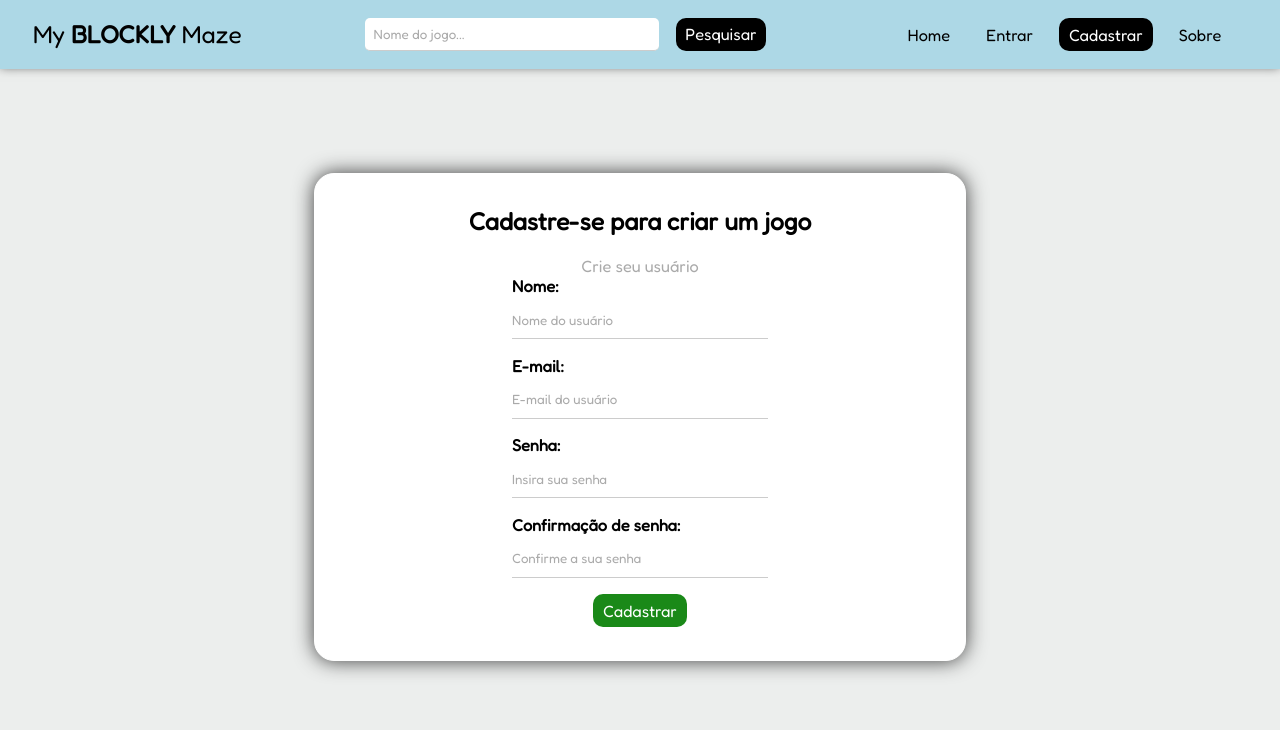
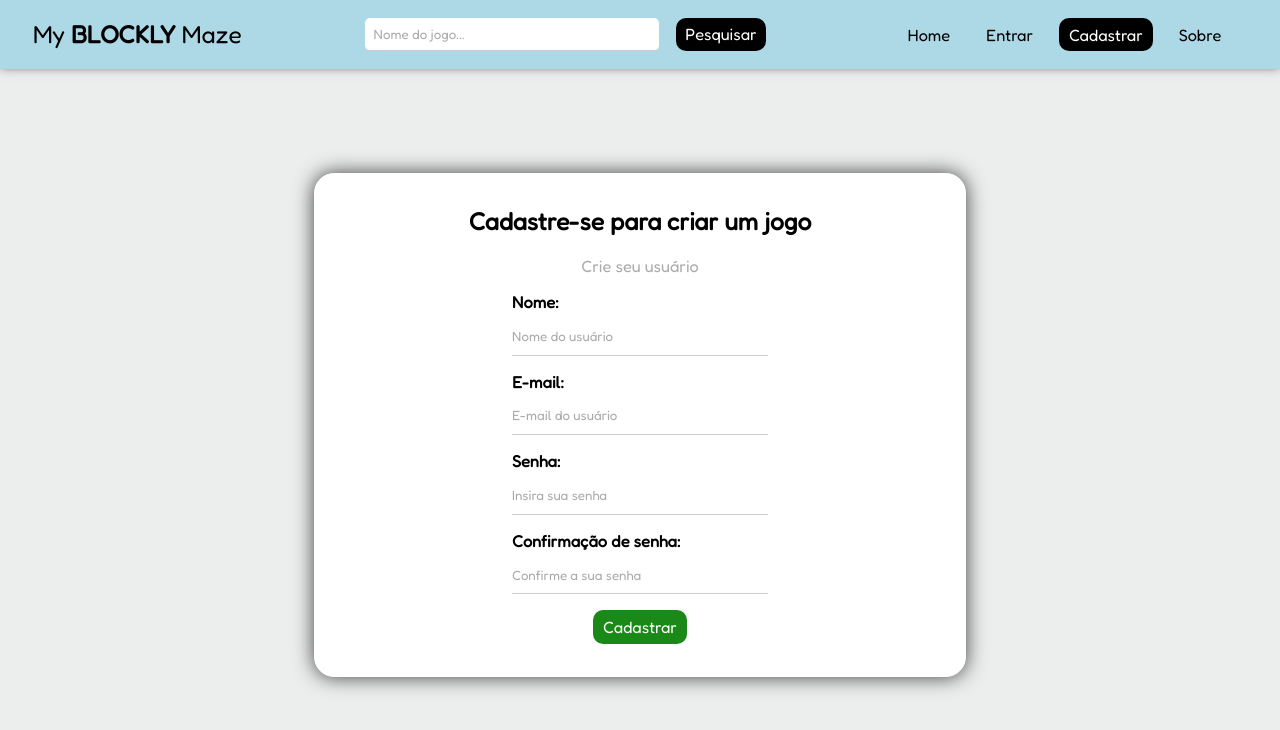
Before and after one commit to diegovds/maze-game-generator, a React (Create React App) app: page /register in a window 1280 px wide. Shown: the top 730 px of the page. Built offline with nearby package versions, Linux system fonts and the light colour scheme; no server answers.

Commit message:
fix css login and register

```diff
--- a/src/pages/Login/Login.module.css
+++ b/src/pages/Login/Login.module.css
@@ -21,4 +21,5 @@
 
 .login p {
   color: #aaa;
+  margin-bottom: 1rem;
 }
--- a/src/pages/Register/Register.module.css
+++ b/src/pages/Register/Register.module.css
@@ -9,6 +9,7 @@
 .register {
   width: 50%;
 
+  margin-top: 1rem;
   border: 1px solid #fff;
   padding-top: .7rem;
   padding-bottom: 2rem;
@@ -21,4 +22,5 @@
 
 .register p {
   color: #aaa;
+  margin-bottom: 1rem;
 }
```
